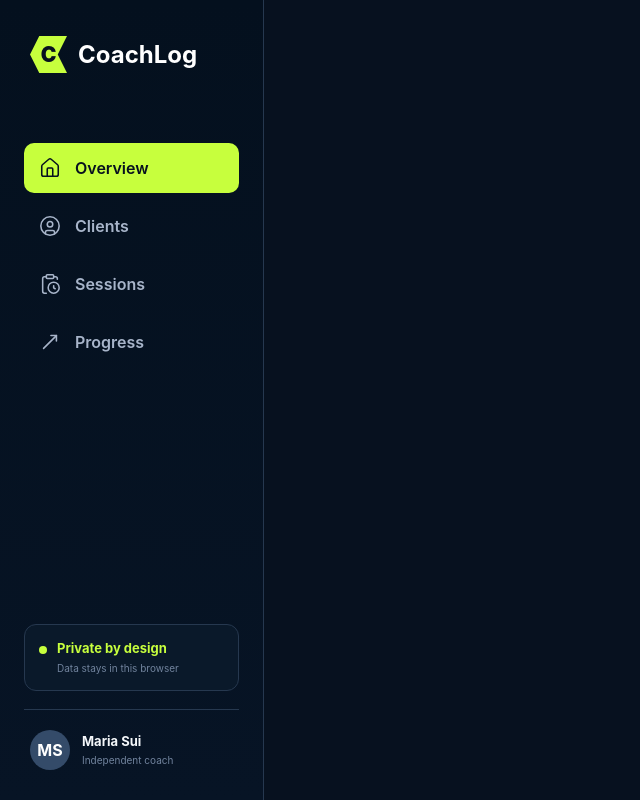
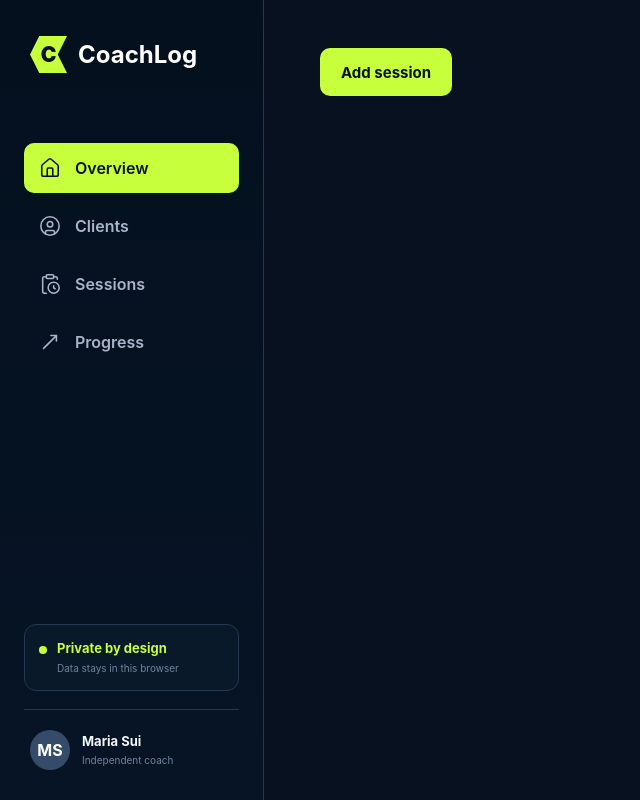
Before and after one commit to msui51/coach-log, a Next.js app: page / in a window 1280 px wide. Shown: the whole page, without its empty margins (0-640 px from the left). Built offline with nearby package versions, Linux system fonts and the light colour scheme.

Commit message:
added resuable button

```diff
--- a/src/app/layout.tsx
+++ b/src/app/layout.tsx
@@ -3,6 +3,7 @@ import { Geist, Geist_Mono } from "next/font/google";
 import { MobileHeader } from "@/components/mobile-header";
 import { MobileNavigation } from "@/components/mobile-navigation";
 import { DesktopSidebar } from "@/components/desktop-sidebar";
+import { Button } from "@/components/ui/button";
 import "./globals.css";
 
 const geistSans = Geist({
@@ -34,6 +35,7 @@ export default function RootLayout({
         <DesktopSidebar />
         <main className="page-layout">
           <MobileHeader />
+          <Button>Add session</Button>
           {children}
         </main>
         <MobileNavigation />
```
